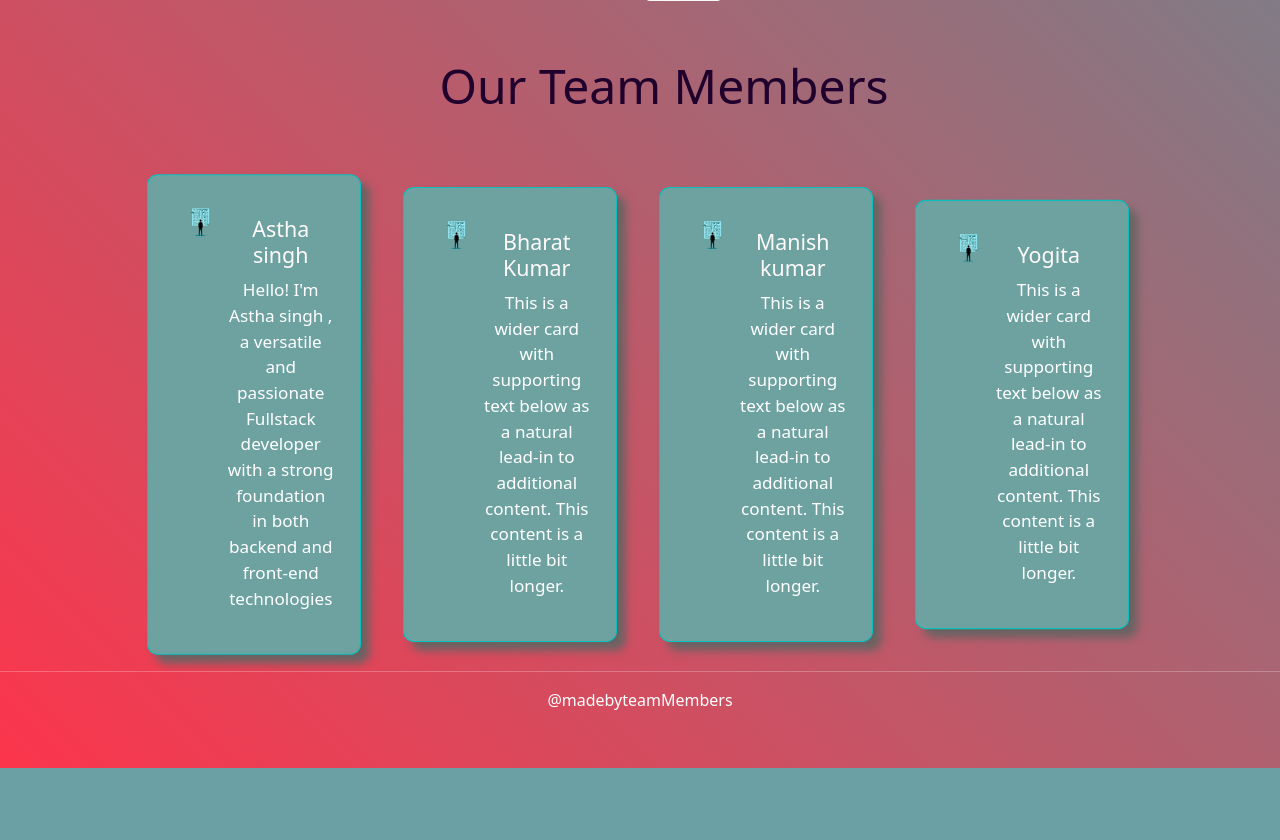
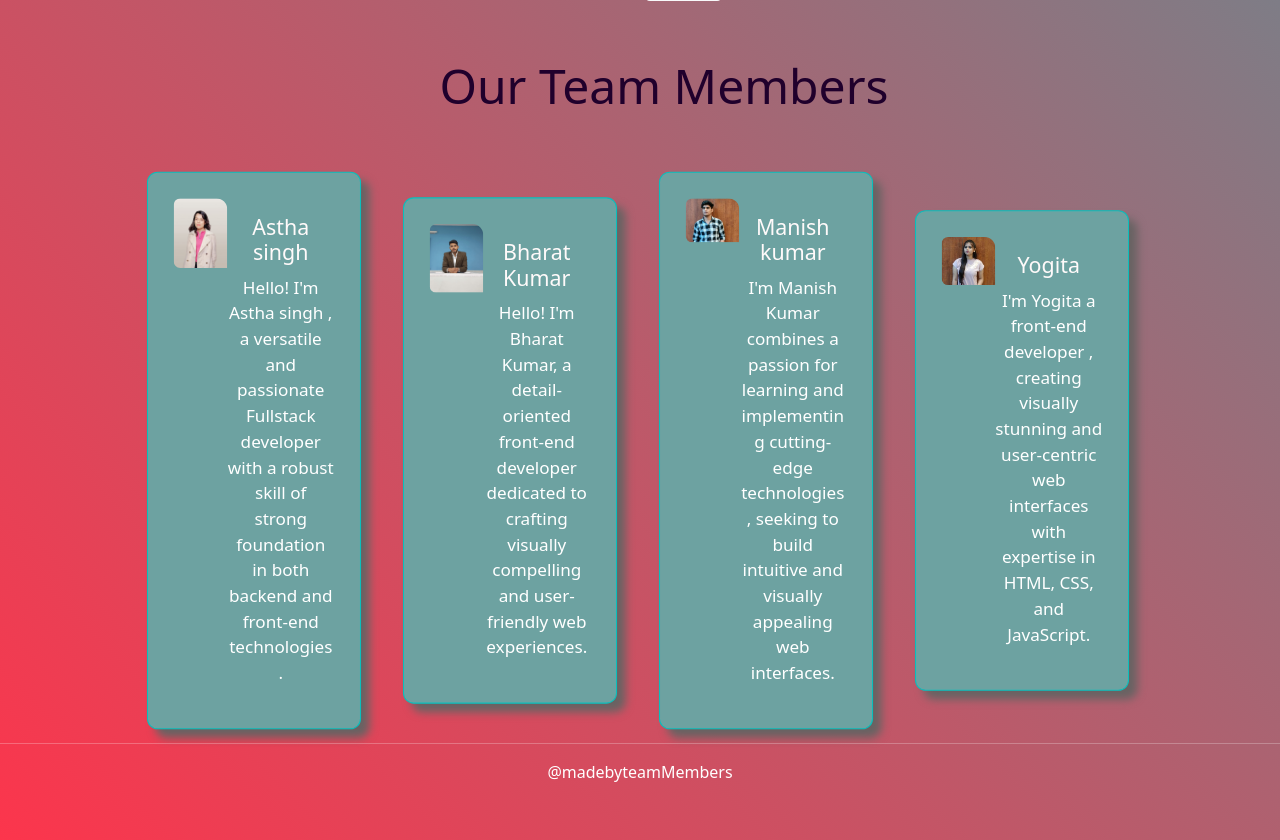
Before and after one commit to Asthasingh10/quiz-website, a PHP site: page / in a window 1280 px wide. Shown: the part 1963-2803 px from the top of the page. Before the commit the page ends 2731 px from the top, so only its background shows below. Run offline with PHP 8.4, Linux system fonts and the light colour scheme.

Commit message:
complete project

```diff
--- a/index.php
+++ b/index.php
@@ -158,12 +158,12 @@
                 style="max-width: 540px; box-shadow: 8px 8px 8px rgb(104, 99, 99); cursor: pointer;">
                 <div class="row g-0">
                     <div class="col-md-4">
-                        <img src="help.png" class="img-fluid rounded-start" alt="...">
+                        <img src="./astha.png" class="img-fluid rounded-start" alt="...">
                     </div>
                     <div class="col-md-8">
                         <h5>Astha singh</h5>
-                        <p>Hello! I'm Astha singh , a versatile and passionate Fullstack developer with a strong
-                            foundation in both backend and front-end technologies</p>
+                        <p>Hello! I'm Astha singh , a versatile and passionate Fullstack developer with a robust skill of strong
+                            foundation in both backend and front-end technologies.</p>
                     </div>
                 </div>
             </div>
@@ -171,12 +171,11 @@
                 style="max-width: 540px; box-shadow: 8px 8px 8px rgb(104, 99, 99); cursor: pointer;">
                 <div class="row g-0">
                     <div class="col-md-4">
-                        <img src="help.png" class="img-fluid rounded-start" alt="...">
+                        <img src="bharat.jpeg" class="img-fluid rounded-start" alt="...">
                     </div>
                     <div class="col-md-8">
                         <h5>Bharat Kumar</h5>
-                        <p>This is a wider card with supporting text below as a natural lead-in to
-                            additional content. This content is a little bit longer.</p>
+                        <p>Hello! I'm Bharat Kumar, a detail-oriented front-end developer dedicated to crafting visually compelling and user-friendly web experiences.</p>
                     </div>
                 </div>
             </div>
@@ -184,12 +183,11 @@
                 style="max-width:540px; box-shadow: 8px 8px 8px rgb(104, 99, 99); cursor: pointer;">
                 <div class="row g-0">
                     <div class="col-md-4">
-                        <img src="help.png" class="img-fluid rounded-start" alt="...">
+                        <img src="manish.jpeg" class="img-fluid rounded-start" alt="...">
                     </div>
                     <div class="col-md-8">
                         <h5>Manish kumar</h5>
-                        <p>This is a wider card with supporting text below as a natural lead-in to
-                            additional content. This content is a little bit longer.</p>
+                        <p>I'm Manish Kumar combines a passion for learning and implementing cutting-edge technologies, seeking to build intuitive and visually appealing web interfaces.</p>
                     </div>
                 </div>
             </div>
@@ -197,12 +195,11 @@
                 style="max-width: 540px; box-shadow: 8px 8px 8px rgb(104, 99, 99); cursor: pointer;">
                 <div class="row g-0">
                     <div class="col-md-4">
-                        <img src="help.png" class="img-fluid rounded-start" alt="...">
+                        <img src="yogita.jpeg" class="img-fluid rounded-start" alt="...">
                     </div>
                     <div class="col-md-8">
                         <h5>Yogita</h5>
-                        <p>This is a wider card with supporting text below as a natural lead-in to
-                            additional content. This content is a little bit longer.</p>
+                        <p> I'm Yogita a front-end developer , creating visually stunning and user-centric web interfaces with expertise in HTML, CSS, and JavaScript.</p>
                     </div>
                 </div>
             </div>
```
Also changed, not shown: astha.png (added), bharat.jpeg (added), manish.jpeg (added), yogita.jpeg (added).
